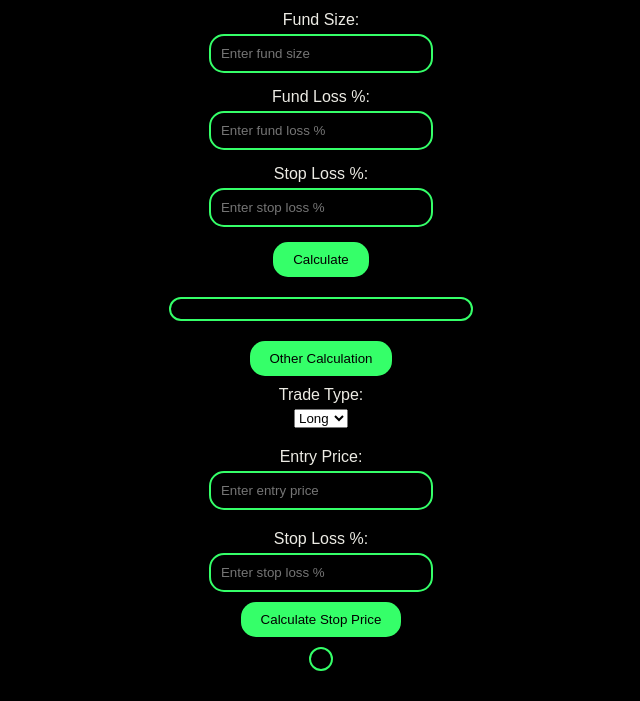
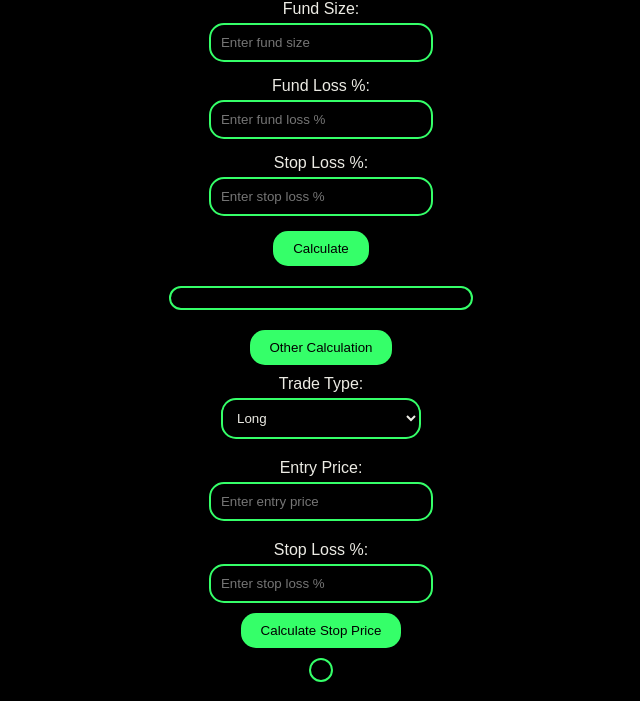
Before and after one commit to mstfunsal98/positionsize, a plain HTML site: page index.html in a window 1280 px wide. Both pictures are taken after a click on the button "Other Calculation". Shown: the part 99-800 px from the top of the page, without its empty margins (319-959 px from the left). Drawn offline with Linux system fonts and the light colour scheme.

Commit message:
Update styles.css

```diff
--- a/styles.css
+++ b/styles.css
@@ -22,7 +22,7 @@ body {
     margin-bottom: 5px;
 }
 
-.input-group input {
+.input-group input, .input-group select {
     padding: 10px;
     width: 200px;
     border: 2px solid #35FF69;
```
